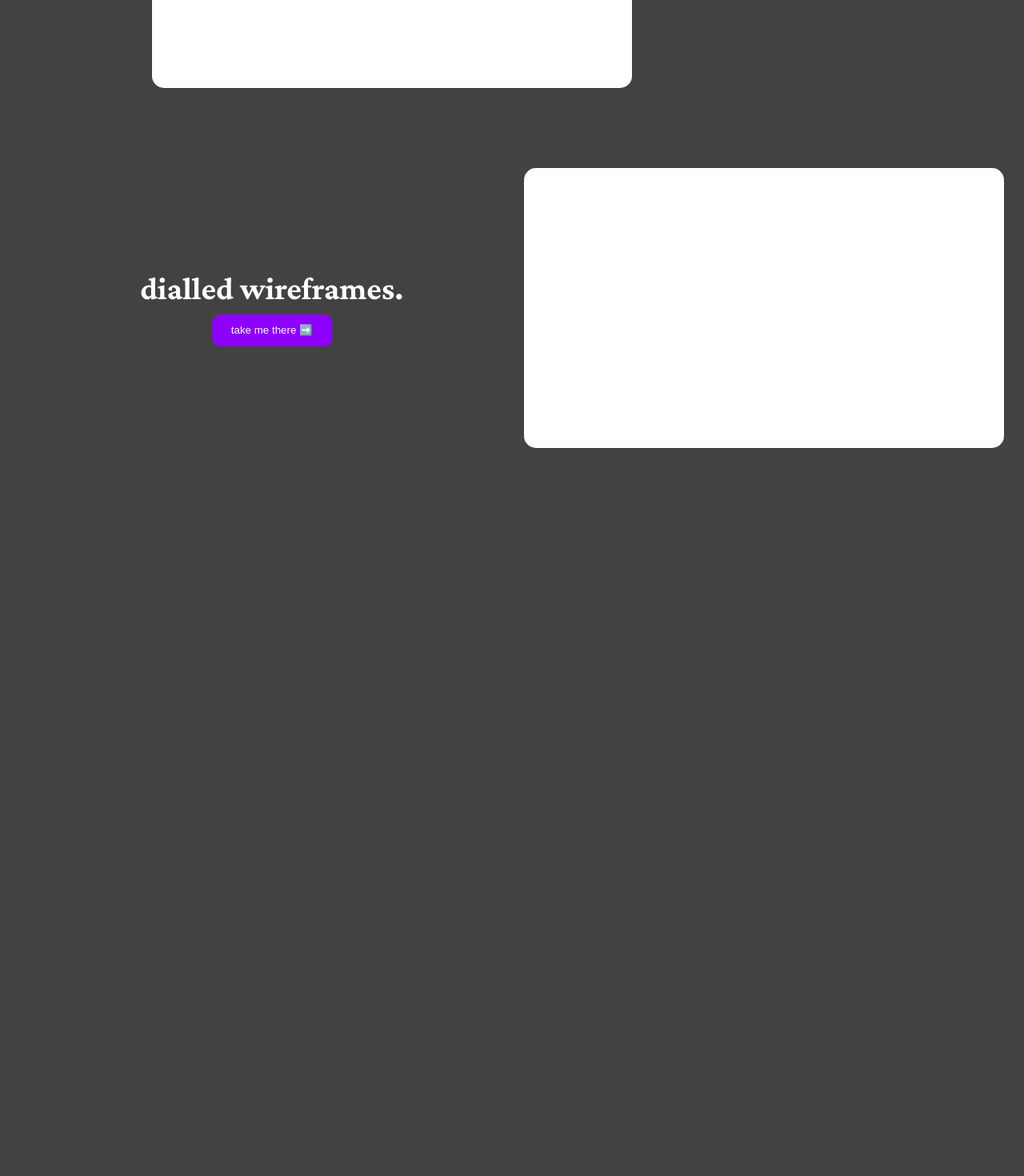
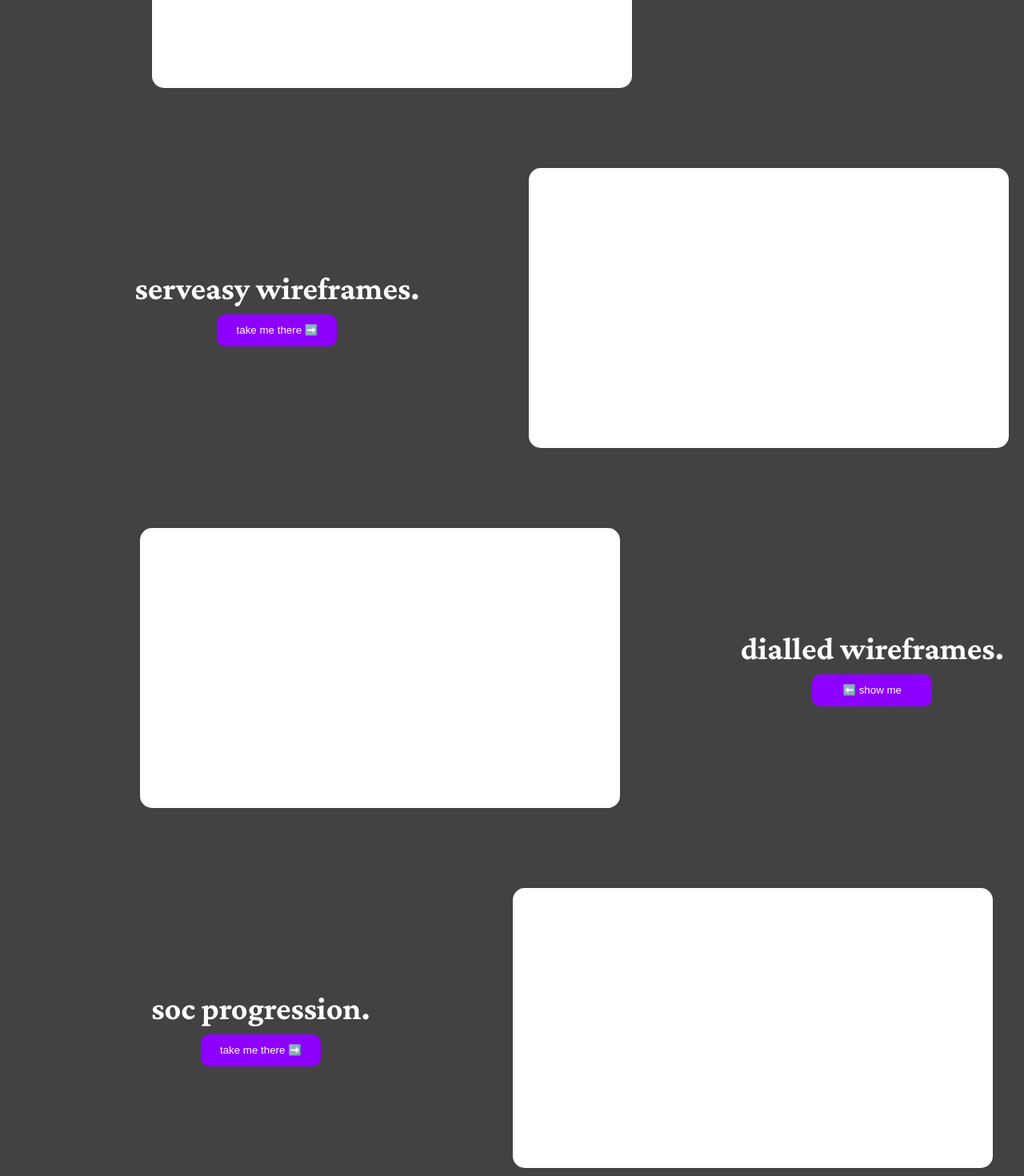
Before and after one commit to CourtRaee/CourtRaee.github.io, a React (Vite) app: page / in a window 1280 px wide. Shown: the part 1317-2787 px from the top of the page at 80% size. Before the commit the page ends 1887 px from the top, so only its background shows below. Built offline with nearby package versions, Linux system fonts and the light colour scheme; a web font is replaced by a local one.

Commit message:
Completed project set up

```diff
--- a/src/components/projectCTARight/projectCTARight.jsx
+++ b/src/components/projectCTARight/projectCTARight.jsx
@@ -1,11 +1,11 @@
 import "react";
 import "./projectCTARight.css";
 
-function ProjectCTARight( { text }) {
+function ProjectCTARight({ text }) {
   return (
     <div className="right-cta-container">
       <h1 className="project-title-right">{text}</h1>
-      <button className="project-button">take me there ➡️</button>
+      <button className="project-button">⬅️ show me</button>
     </div>
   );
 }
--- a/src/components/projects/projects.css
+++ b/src/components/projects/projects.css
@@ -9,7 +9,21 @@
   display: flex;
   justify-content: space-around;
   align-items: center;
+  padding-bottom: 100px;
 }
+
+.project-three-container {
+    display: flex;
+    justify-content: space-around;
+    align-items: center;
+    padding-bottom: 100px;
+  }
+
+.project-four-container {
+    display: flex;
+    justify-content: space-around;
+    align-items: center;
+  }
 
 .project-text {
   font-size: 60px;
--- a/src/components/projects/projects.jsx
+++ b/src/components/projects/projects.jsx
@@ -17,7 +17,21 @@ function Projects() {
 
       <div className="project-two-container">
         <ProjectCTALeft
+          text={"serveasy wireframes."}
+        />
+        <ProjectPreview />
+      </div>
+
+      <div className="project-three-container">
+        <ProjectPreview />
+        <ProjectCTARight
           text={"dialled wireframes."}
+        />
+      </div>
+
+      <div className="project-four-container">
+        <ProjectCTALeft
+          text={"soc progression."}
         />
         <ProjectPreview />
       </div>
```
